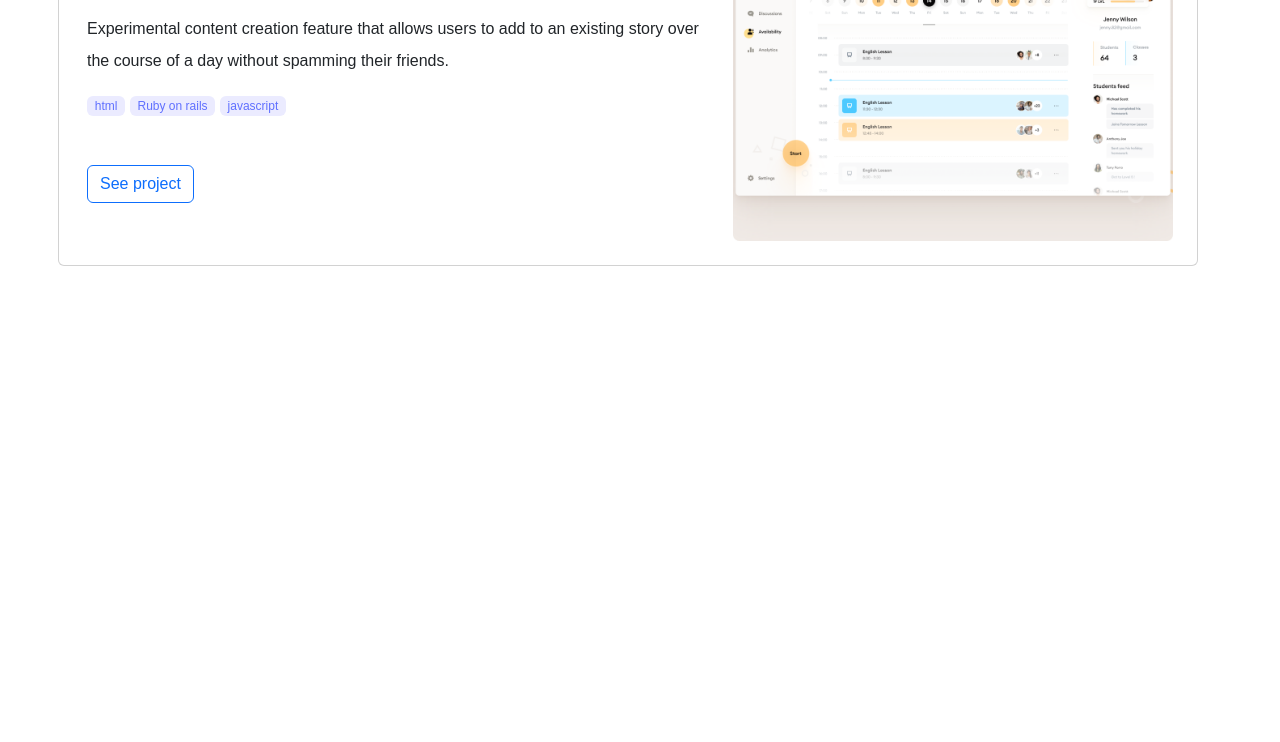
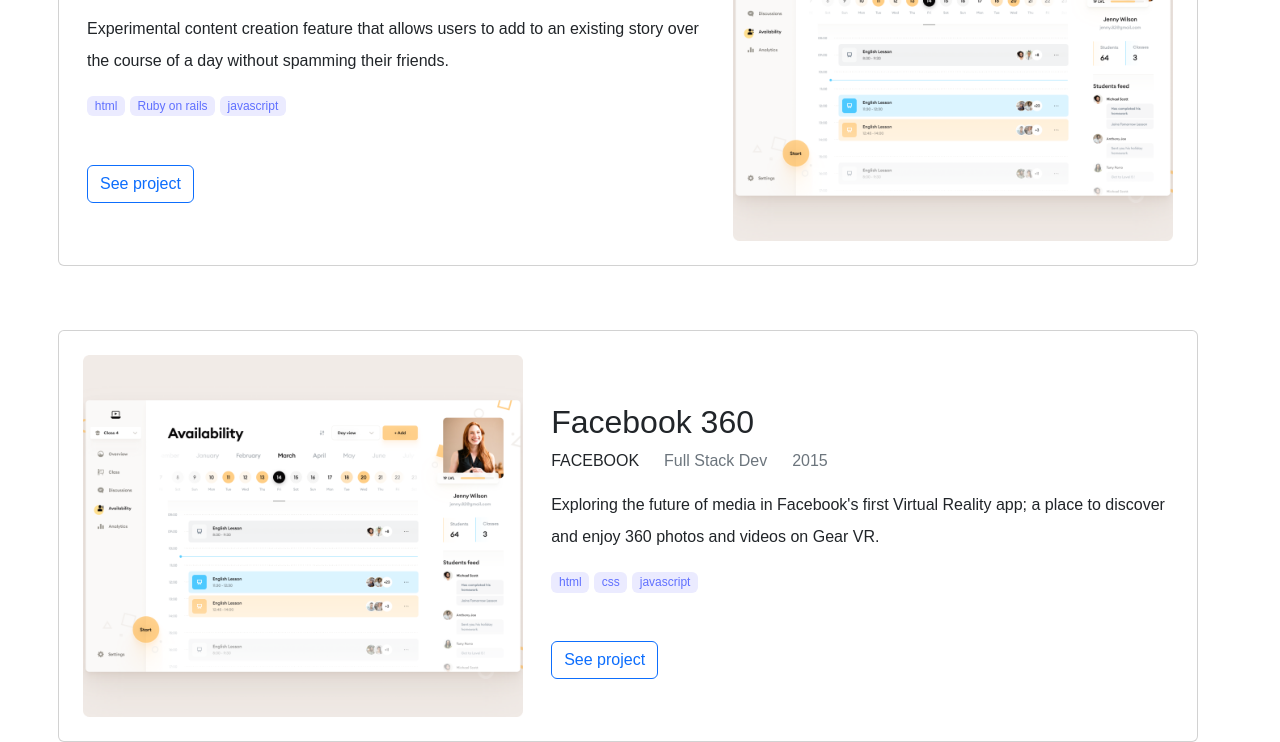
Before and after one commit to SiveMdluli/Bootstrap-Portfolio, a plain HTML site: page index.html in a window 1280 px wide. Shown: the part 671-1413 px from the top of the page. Before the commit the page ends 937 px from the top, so only its background shows below. Drawn offline with nearby package versions, Linux system fonts and the light colour scheme.

Commit message:
Add Facebook 360 project on our portfolio (Project 3)

```diff
--- a/index.html
+++ b/index.html
@@ -52,6 +52,7 @@
                 <button type="button" class="btn btn-outline-primary">See project</button>
             </div>
         </div>
+
         <div class="row card flex-column flex-lg-row-reverse mt-lg-5">
             <div class="project-image col-5 align-items-start pt-lg-4 pb-lg-4">
                 <img class="card-img-top" src="img/Snapshoot Portfolio desktop 2.png" alt="Project 1">
@@ -84,6 +85,38 @@
             </div>
         </div>
 
+        <div class="row card flex-column flex-lg-row mt-lg-5">
+            <div class="project-image col-5 align-items-start pt-lg-4 pb-lg-4">
+                <img class="card-img-top" src="img/Snapshoot Portfolio desktop 2.png" alt="Project 1">
+            </div>
+            <div class="card-body col-5 pt-lg-4 pb-lg-4 pl-lg-3">
+                <h2 class="card-title pt-lg-5">Facebook 360</h2>
+                <ul class="list-inline">
+                    <li class="list-inline-item">
+                        <span class="p-lg-2.5">FACEBOOK</span>
+                    </li class="list-inline-item">
+                    <li class="list-inline-item"></li>
+                    <li class="list-inline-item">
+                        <span class="text-muted p-lg-2.5">Full Stack Dev</span>
+                    </li class="list-inline-item">
+                    <li class="list-inline-item"></li>
+                    <li class="list-inline-item">
+                        <span class="text-muted p-lg-2.5">2015</span>
+                    </li class="list-inline-item">
+                </ul>
+                <p class="fw-normal lh-lg ">
+                    Exploring the future of media in Facebook's first Virtual Reality app;
+                    a place to discover and enjoy 360 photos and videos on Gear VR.
+                </p>
+                <div class="mb-lg-5">
+                    <span class="badge bg-info text-dark p-lg-2.5">html</span>
+                    <span class="badge bg-info text-dark p-lg-2.5">css</span>
+                    <span class="badge bg-info text-dark p-lg-2.5">javascript</span>
+                </div>
+                <button type="button" class="btn btn-outline-primary">See project</button>
+            </div>
+        </div>
+
     </section>
 
     <!-- About Section -->
```
